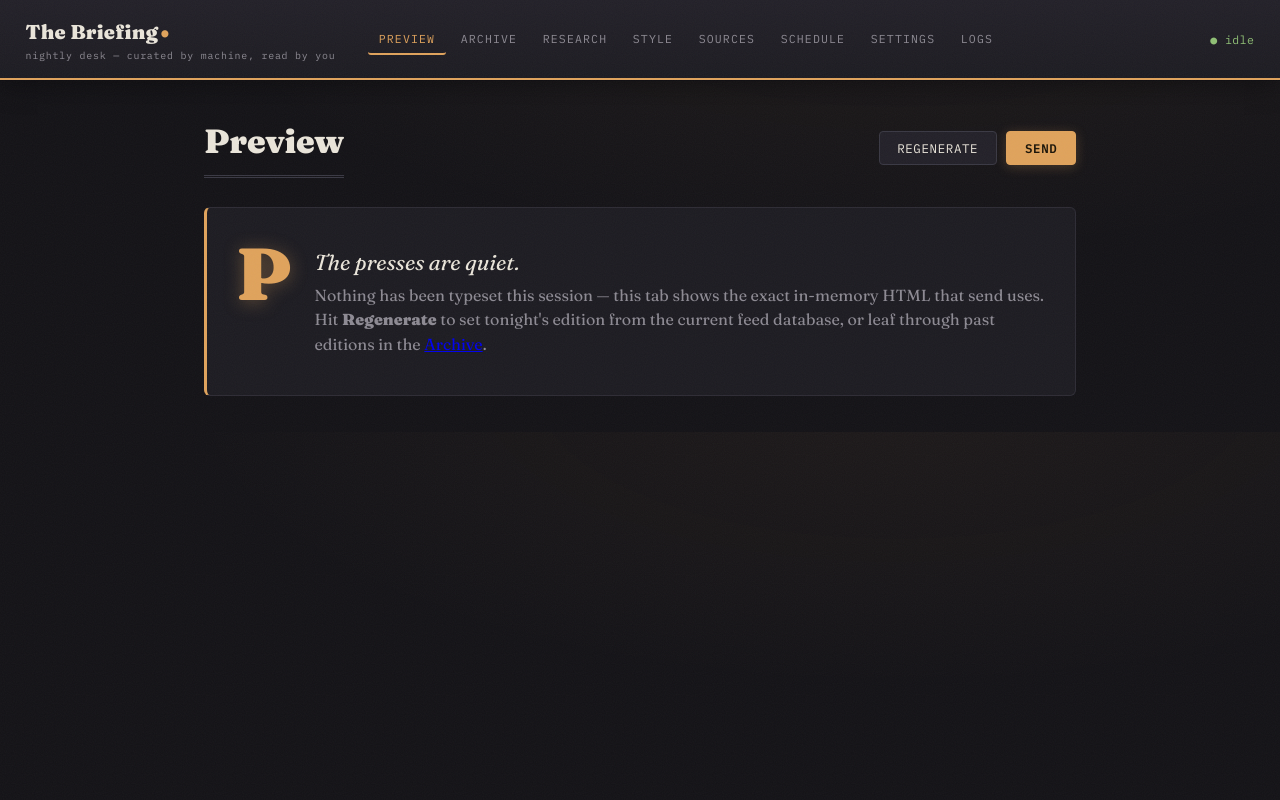
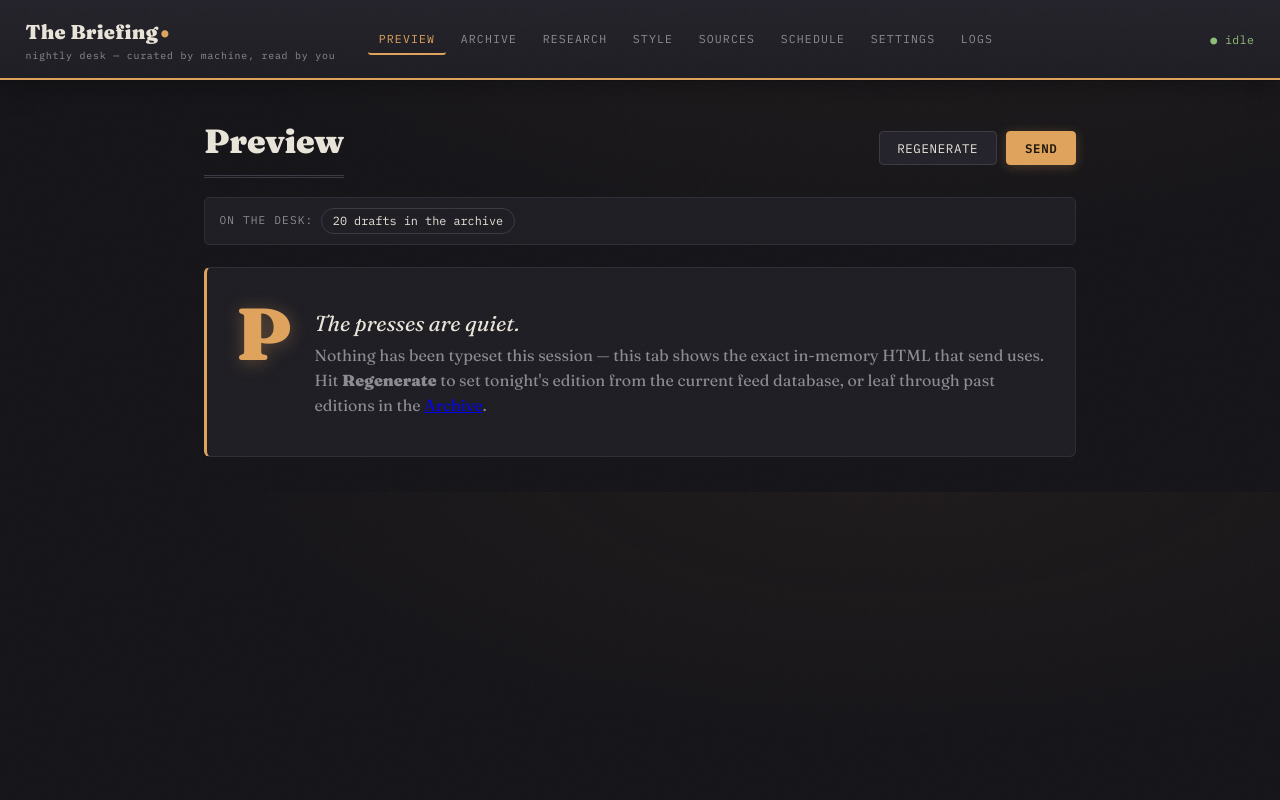
Before and after one commit to Jarkius/ai-briefing, a FastAPI app: page /preview in a window 1280 px wide. Run offline with FastAPI, Linux system fonts and the light colour scheme; some libraries are stand-ins or nearby versions.

Commit message:
Preview pending-work strip + Archive sent/drafts filters + transcription explainer
Preview now opens with an 'On the desk' strip: unprocessed research
requests (linked), findings ready to fold into the next Regenerate, and
draft count in the archive — the workbench shows what's waiting. Archive
keeps everything (nothing hidden) but gains all / ✉ sent / drafts filter
chips, giving the email-client Sent-folder view on demand.

Research tab now states plainly that YouTube URLs are transcribed
locally via Whisper (that IS the content — ~1min per 20min of video) and
points people with existing summaries to the paste form instead.

Co-Authored-By: Claude Fable 5 <noreply@anthropic.com>

```diff
--- a/src/panel/app.py
+++ b/src/panel/app.py
@@ -44,8 +44,20 @@ async def index():
 @app.get("/preview", response_class=HTMLResponse)
 async def preview(request: Request):
     gen = state.get_generation()
+    # Pending-work strip: what's waiting to go into (or out of) an edition.
+    pending_requests = []
+    if os.path.exists(config.RESEARCH_REQUESTS_PATH):
+        with open(config.RESEARCH_REQUESTS_PATH) as f:
+            pending_requests = [
+                r["text"] for r in researcher.parse_requests(f.read()) if not r["checked"]
+            ]
+    pending = {
+        "requests": pending_requests,
+        "findings_chars": len(state.LAST_RESEARCH_FINDINGS),
+        "drafts": sum(1 for e in _list_archives() if not e["send_status"]),
+    }
     return templates.TemplateResponse(
-        request, "preview.html", {"active": "preview", "gen": gen}
+        request, "preview.html", {"active": "preview", "gen": gen, "pending": pending}
     )
 
 
@@ -553,8 +565,12 @@ def _render_archive(fname: str, date_part: str) -> dict:
 
 
 @app.get("/archive", response_class=HTMLResponse)
-async def archive_page(request: Request, view: str = ""):
+async def archive_page(request: Request, view: str = "", show: str = "all"):
     entries = _list_archives()
+    if show == "sent":
+        entries = [e for e in entries if e["send_status"] == "sent"]
+    elif show == "drafts":
+        entries = [e for e in entries if not e["send_status"]]
     selected = None
     parts = None
     if view:
@@ -568,7 +584,8 @@ async def archive_page(request: Request, view: str = ""):
         parts = _render_archive(selected["file"], selected["date"])
     return templates.TemplateResponse(
         request, "archive.html",
-        {"active": "archive", "entries": entries, "selected": selected, "parts": parts},
+        {"active": "archive", "entries": entries, "selected": selected,
+         "parts": parts, "show": show},
     )
 
 
--- a/src/panel/static/panel.css
+++ b/src/panel/static/panel.css
@@ -247,6 +247,31 @@ textarea, input[type="text"], input[type="password"], input[type="time"], select
   padding: 0.8rem 0 !important; border-bottom: none !important;
 }
 
+.archive-filters { display: flex; gap: 0.4rem; margin: 0.6rem 0 1rem; }
+.filter-chip {
+  font-family: var(--mono); font-size: 0.72rem; letter-spacing: 0.08em;
+  color: var(--muted); text-decoration: none;
+  padding: 0.25rem 0.75rem; border: 1px solid var(--hairline-strong); border-radius: 999px;
+  transition: color 0.15s, border-color 0.15s;
+}
+.filter-chip:hover { color: var(--ink); border-color: var(--accent); }
+.filter-chip.on { color: var(--accent); border-color: var(--accent); background: var(--accent-soft); }
+
+.pending-strip {
+  display: flex; align-items: center; gap: 0.5rem; flex-wrap: wrap;
+  margin: 0.8rem 0; padding: 0.6rem 0.9rem;
+  background: var(--panel); border: 1px solid var(--hairline); border-radius: 5px;
+}
+.pending-title { font-family: var(--mono); font-size: 0.7rem; letter-spacing: 0.1em;
+  text-transform: uppercase; color: var(--muted); }
+.pending-chip {
+  font-family: var(--mono); font-size: 0.74rem;
+  color: var(--ink); text-decoration: none;
+  padding: 0.2rem 0.65rem; border: 1px solid var(--hairline-strong); border-radius: 999px;
+}
+a.pending-chip:hover { border-color: var(--accent); color: var(--accent); }
+.pending-chip.is-ready { color: var(--ok); border-color: var(--ok); }
+
 /* archive: date list left, letter view right */
 .archive-layout { display: flex; gap: 1.4rem; align-items: flex-start; }
 .archive-list {
--- a/src/panel/templates/archive.html
+++ b/src/panel/templates/archive.html
@@ -1,6 +1,11 @@
 {% extends "base.html" %}
 {% block content %}
 <h1>Archive</h1>
+<div class="archive-filters">
+  <a href="/archive?show=all" class="filter-chip {{ 'on' if show == 'all' }}">all</a>
+  <a href="/archive?show=sent" class="filter-chip {{ 'on' if show == 'sent' }}">✉ sent</a>
+  <a href="/archive?show=drafts" class="filter-chip {{ 'on' if show == 'drafts' }}">drafts</a>
+</div>
 {% if not entries %}
 <div class="empty-state">
   <span class="empty-drop">A</span>
--- a/src/panel/templates/preview.html
+++ b/src/panel/templates/preview.html
@@ -9,6 +9,24 @@
   </div>
 </div>
 <div id="banner"></div>
+
+{% if pending.requests or pending.findings_chars or pending.drafts %}
+<div class="pending-strip">
+  <span class="pending-title">On the desk:</span>
+  {% if pending.requests %}
+  <a href="/research" class="pending-chip" title="{{ pending.requests | join(' · ') }}">
+    {{ pending.requests | length }} research request{{ 's' if pending.requests | length != 1 }} unprocessed</a>
+  {% endif %}
+  {% if pending.findings_chars %}
+  <span class="pending-chip is-ready" title="folds into the next Regenerate">
+    research findings ready ({{ pending.findings_chars }} chars)</span>
+  {% endif %}
+  {% if pending.drafts %}
+  <a href="/archive" class="pending-chip" title="generated but never emailed">
+    {{ pending.drafts }} draft{{ 's' if pending.drafts != 1 }} in the archive</a>
+  {% endif %}
+</div>
+{% endif %}
 
 {% if gen %}
 <p class="muted">Generated {{ gen.date_str }} — exactly what sender would email (same in-memory HTML).</p>
--- a/src/panel/templates/research.html
+++ b/src/panel/templates/research.html
@@ -4,6 +4,10 @@
 
 <form hx-post="/research/run" hx-target="#banner" hx-swap="innerHTML">
   <textarea name="text" rows="4" placeholder="Paste a YouTube URL, article URL, or topic — one per line. Leave empty to run any unchecked requests."></textarea>
+  <p class="muted" style="font-size:0.78rem; margin:0.4rem 0 0">
+    YouTube URLs are <strong>transcribed locally</strong> (Whisper) — that's the content; expect ~1 min per 20 min of video.
+    Article URLs are fetched and read. If you already have a summary or notes, skip the fetch — use the paste form below instead.
+  </p>
   <div class="actions" style="margin-top:0.6rem">
     <button type="submit">Run research</button>
   </div>
```
Also changed, not shown: tests/panel/test_archive.py (+18 -0 lines), tests/panel/test_preview.py (+16 -0 lines).
